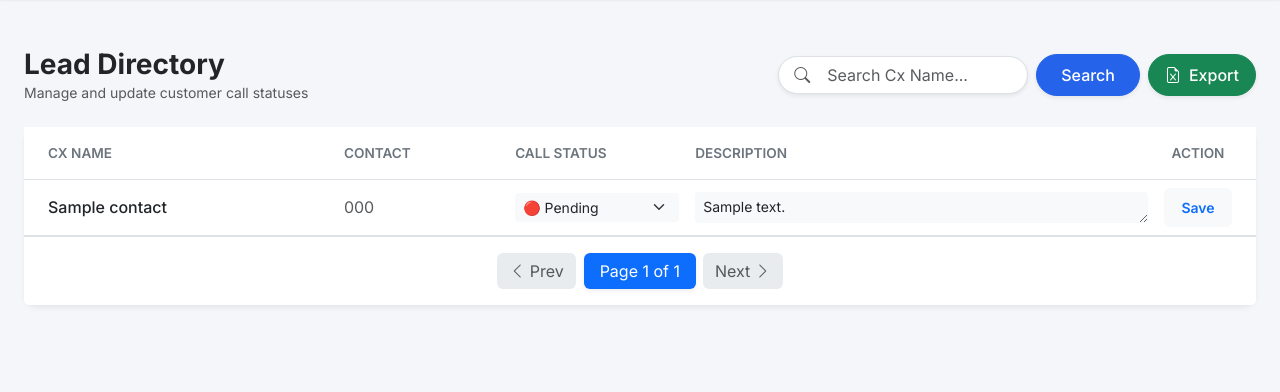
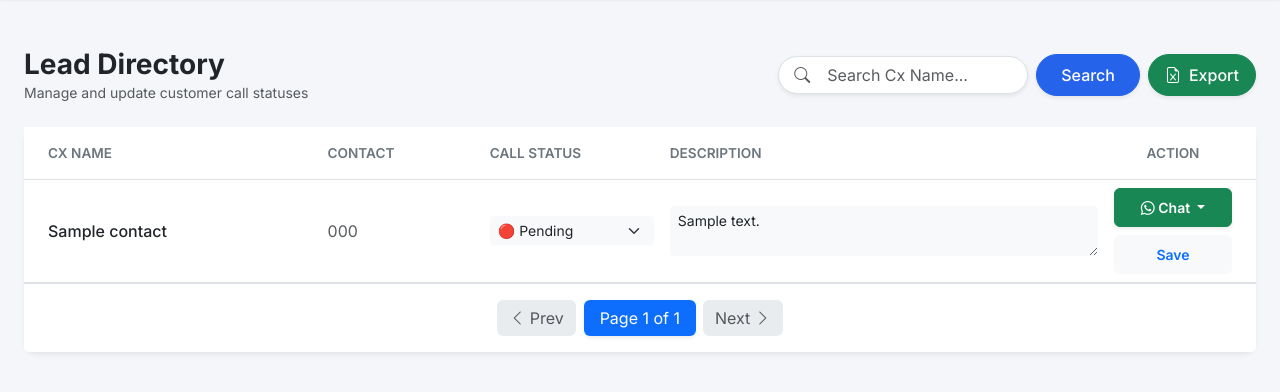
Before and after one commit to anaskhan7866/Call-Tracker-CRM, a Django app: page /contacts/ in a window 1280 px wide. Shown: the part 79-471 px from the top of the page. Run offline with Django 5.2, Linux system fonts and the light colour scheme; a user stored in the database is signed in; tables that the repository leaves empty hold one stand-in row (values such as "Sample post").

Commit message:
Add New Feature

```diff
--- a/leads/models.py
+++ b/leads/models.py
@@ -11,6 +11,6 @@ class Contact(models.Model):
     phone_number = models.CharField(max_length=20)
     call_status = models.CharField(max_length=20, choices=STATUS_CHOICES, default='Pending')
     description = models.TextField(blank=True, null=True)
-
+    follow_up_date = models.DateField(blank=True, null=True)
     def __str__(self):
         return self.name
--- a/leads/views.py
+++ b/leads/views.py
@@ -139,6 +139,11 @@ def auto_update_contact(request):
             if 'description' in data:
                 contact.description = data['description']
 
+            # NEW LOGIC: Save the date (or clear it if empty)
+            if 'follow_up_date' in data:
+                date_val = data['follow_up_date']
+                contact.follow_up_date = date_val if date_val else None
+
             contact.save()
             return JsonResponse({'success': True})
         except Exception as e:
--- a/templates/contact_list.html
+++ b/templates/contact_list.html
@@ -48,7 +48,7 @@
                         <th class="text-secondary fw-semibold py-3" style="font-size: 0.85rem;">CONTACT</th>
                         <th class="text-secondary fw-semibold py-3" style="font-size: 0.85rem; width: 180px;">CALL STATUS</th>
                         <th class="text-secondary fw-semibold py-3" style="font-size: 0.85rem;">DESCRIPTION</th>
-                        <th class="text-secondary fw-semibold py-3 pe-4 text-center" style="font-size: 0.85rem; width: 100px;">ACTION</th>
+                        <th class="text-secondary fw-semibold py-3 pe-4 text-center" style="font-size: 0.85rem; width: 150px;">ACTION</th>
                     </tr>
                 </thead>
                 <tbody class="border-top-0">
@@ -64,12 +64,57 @@
                             </select>
                         </td>
                         <td>
-                            <textarea id="desc_{{ contact.id }}" class="form-control form-control-sm bg-light border-0 shadow-none" rows="1" placeholder="Add notes...">{% if contact.description and contact.description != 'None' %}{{ contact.description }}{% endif %}</textarea>
+                            <textarea id="desc_{{ contact.id }}" class="form-control form-control-sm bg-light border-0 shadow-none" rows="2" placeholder="Add notes...">{% if contact.description and contact.description != 'None' %}{{ contact.description }}{% endif %}</textarea>
                         </td>
                         <td class="pe-4 text-center">
-                            <button type="button" class="btn btn-sm btn-light text-primary fw-semibold save-row-btn w-100" data-id="{{ contact.id }}">
-                                Save
-                            </button>
+                            <div class="d-flex flex-column gap-2">
+
+                                <!-- Upgraded WhatsApp Dropdown Menu -->
+                                <div class="dropdown w-100">
+                                    <button class="btn btn-sm btn-success text-white fw-semibold w-100 shadow-sm dropdown-toggle" type="button" data-bs-toggle="dropdown" aria-expanded="false">
+                                        <i class="bi bi-whatsapp"></i> Chat
+                                    </button>
+                                    <ul class="dropdown-menu dropdown-menu-end shadow shadow-sm" style="font-size: 0.85rem;">
+
+                                        <!-- Not Connected Script -->
+                                        <li><h6 class="dropdown-header text-danger fw-bold">Not Connected</h6></li>
+                                        <li>
+                                            <a class="dropdown-item" target="_blank" href="https://wa.me/91{{ contact.phone_number }}?text=Hi {{ contact.name }}, we tried reaching you regarding our trading platform but couldn't connect. Please let me know a good time to call back!">
+                                                <i class="bi bi-telephone-x me-2 text-muted"></i>Send Missed Call Script
+                                            </a>
+                                        </li>
+
+                                        <li><hr class="dropdown-divider"></li>
+
+                                        <!-- Connected Market Scripts -->
+                                        <li><h6 class="dropdown-header text-success fw-bold">Connected (Select Market)</h6></li>
+
+                                        <li>
+                                            <a class="dropdown-item" target="_blank" href="https://wa.me/91{{ contact.phone_number }}?text=Hi {{ contact.name }}, as discussed today, here is the information and next steps for trading in the Indian Stock Market.">
+                                                <i class="bi bi-graph-up-arrow me-2 text-muted"></i>Indian Stock Market
+                                            </a>
+                                        </li>
+
+                                        <li>
+                                            <a class="dropdown-item" target="_blank" href="https://wa.me/91{{ contact.phone_number }}?text=Hi {{ contact.name }}, as discussed today, here is the information regarding Global / Forex Markets.">
+                                                <i class="bi bi-globe-americas me-2 text-muted"></i>Global / Absel Market
+                                            </a>
+                                        </li>
+
+                                        <li>
+                                            <a class="dropdown-item" target="_blank" href="https://wa.me/91{{ contact.phone_number }}?text=Hi {{ contact.name }}, as discussed today, here is the information regarding Cryptocurrency trading.">
+                                                <i class="bi bi-currency-bitcoin me-2 text-muted"></i>Crypto Market
+                                            </a>
+                                        </li>
+
+                                    </ul>
+                                </div>
+
+                                <!-- Existing Save Button -->
+                                <button type="button" class="btn btn-sm btn-light text-primary fw-semibold save-row-btn w-100" data-id="{{ contact.id }}">
+                                    Save
+                                </button>
+                            </div>
                         </td>
                     </tr>
                     {% empty %}
```
Also changed, not shown: leads/migrations/0002_contact_follow_up_date.py (added).
